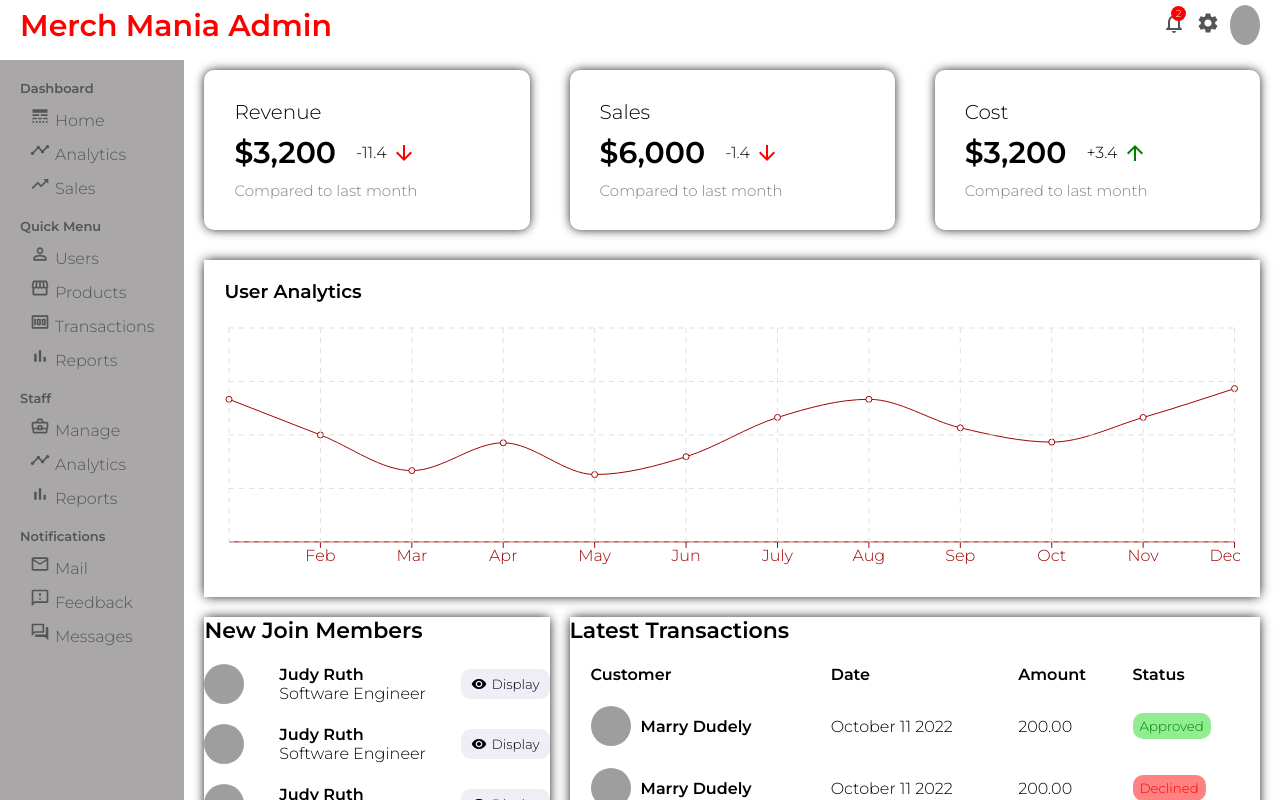
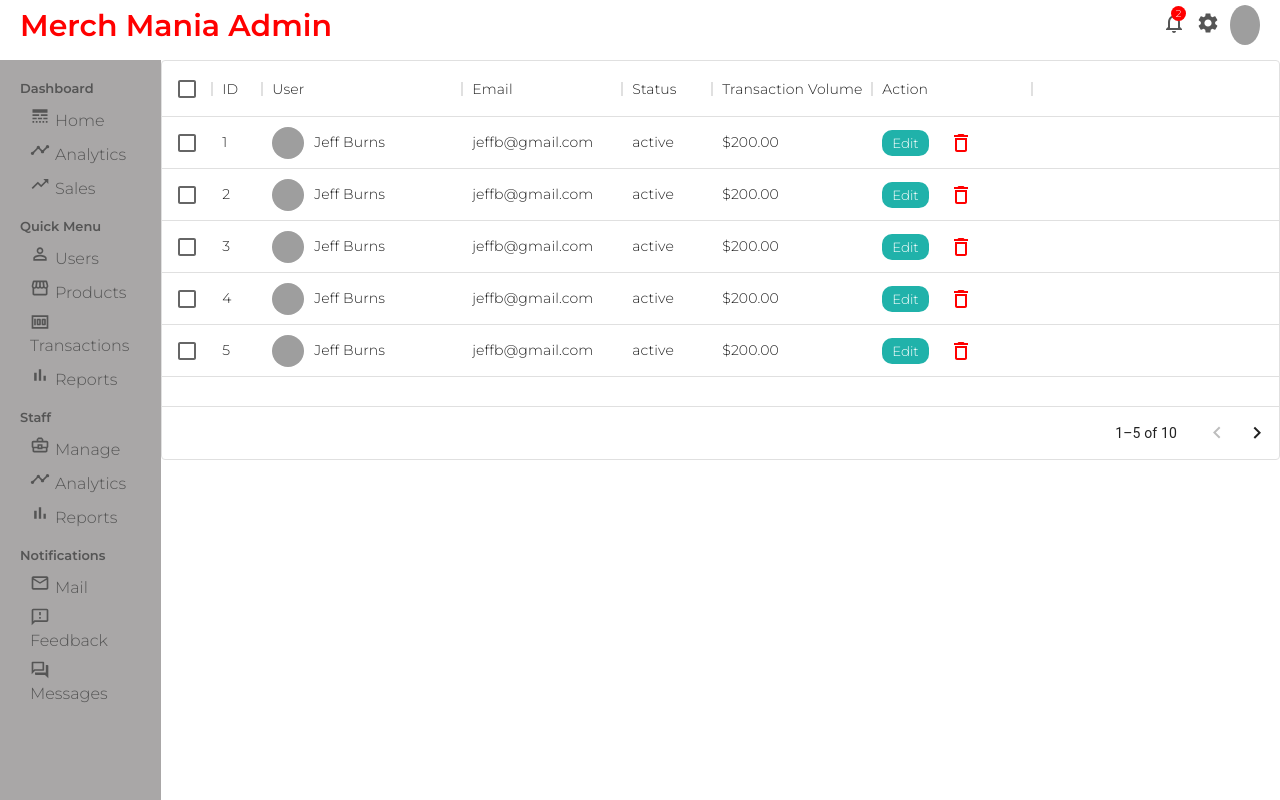
Before and after one commit to domludejesus/merch-mania-ecommerce, a React (Create React App) app in the folder merch-mania-admin/: page /users in a window 1280 px wide. Shown: the top 800 px of the page. Built offline with nearby package versions, Linux system fonts and the light colour scheme; grey boxes are pictures that could not be loaded.

Commit message:
material ui table for admin added

```diff
--- a/merch-mania-admin/src/App.js
+++ b/merch-mania-admin/src/App.js
@@ -2,16 +2,21 @@ import Sidebar from "./components/sidebar/Sidebar";
 import Topbar from "./components/topbar/Topbar";
 import "./app.css"
 import Home from "./pages/home/Home";
+import { BrowserRouter as Router, Routes, Route, } from "react-router-dom";
+import UserList from "./pages/userList/UserList"
 
 function App() {
   return (
-    <div>
+    <Router>
       <Topbar/>
       <div className="container">
-          <Sidebar/>
-          <Home />
+          <Sidebar />
+          <Routes>
+            <Route path="/" element={<Home/>} />
+            <Route path="/users" element={<UserList />} />
+          </Routes>
       </div>
-    </div>
+    </Router>
   );
 }
 
--- a/merch-mania-admin/src/dummyData.js
+++ b/merch-mania-admin/src/dummyData.js
@@ -48,3 +48,86 @@ export const userData = [
         "Active User": 4300,
     },
 ];
+
+export const userRows = [
+  {
+    id: 1,
+    username: 'Jeff Burns',
+    avatar: "https://images.unsplash.com/photo-1438761681033-6461ffad8d80?ixlib=rb-4.0.3&ixid=MnwxMjA3fDB8MHxwaG90by1wYWdlfHx8fGVufDB8fHx8&auto=format&fit=crop&w=300&q=80",
+    email: "jeffb@gmail.com",
+    status: "active",
+    transaction: "$200.00"
+  },
+  {
+    id: 2,
+    username: 'Jeff Burns',
+    avatar: "https://images.unsplash.com/photo-1438761681033-6461ffad8d80?ixlib=rb-4.0.3&ixid=MnwxMjA3fDB8MHxwaG90by1wYWdlfHx8fGVufDB8fHx8&auto=format&fit=crop&w=300&q=80",
+    email: "jeffb@gmail.com",
+    status: "active",
+    transaction: "$200.00"
+  },
+  {
+    id: 3,
+    username: 'Jeff Burns',
+    avatar: "https://images.unsplash.com/photo-1438761681033-6461ffad8d80?ixlib=rb-4.0.3&ixid=MnwxMjA3fDB8MHxwaG90by1wYWdlfHx8fGVufDB8fHx8&auto=format&fit=crop&w=300&q=80",
+    email: "jeffb@gmail.com",
+    status: "active",
+    transaction: "$200.00"
+  },
+  {
+    id: 4,
+    username: 'Jeff Burns',
+    avatar: "https://images.unsplash.com/photo-1438761681033-6461ffad8d80?ixlib=rb-4.0.3&ixid=MnwxMjA3fDB8MHxwaG90by1wYWdlfHx8fGVufDB8fHx8&auto=format&fit=crop&w=300&q=80",
+    email: "jeffb@gmail.com",
+    status: "active",
+    transaction: "$200.00"
+  },
+  {
+    id: 5,
+    username: 'Jeff Burns',
+    avatar: "https://images.unsplash.com/photo-1438761681033-6461ffad8d80?ixlib=rb-4.0.3&ixid=MnwxMjA3fDB8MHxwaG90by1wYWdlfHx8fGVufDB8fHx8&auto=format&fit=crop&w=300&q=80",
+    email: "jeffb@gmail.com",
+    status: "active",
+    transaction: "$200.00"
+  },
+  {
+    id: 6,
+    username: 'Jeff Burns',
+    avatar: "https://images.unsplash.com/photo-1438761681033-6461ffad8d80?ixlib=rb-4.0.3&ixid=MnwxMjA3fDB8MHxwaG90by1wYWdlfHx8fGVufDB8fHx8&auto=format&fit=crop&w=300&q=80",
+    email: "jeffb@gmail.com",
+    status: "active",
+    transaction: "$200.00"
+  },
+  {
+    id: 7,
+    username: 'Jeff Burns',
+    avatar: "https://images.unsplash.com/photo-1438761681033-6461ffad8d80?ixlib=rb-4.0.3&ixid=MnwxMjA3fDB8MHxwaG90by1wYWdlfHx8fGVufDB8fHx8&auto=format&fit=crop&w=300&q=80",
+    email: "jeffb@gmail.com",
+    status: "active",
+    transaction: "$200.00"
+  },
+  {
+    id: 8,
+    username: 'Jeff Burns',
+    avatar: "https://images.unsplash.com/photo-1438761681033-6461ffad8d80?ixlib=rb-4.0.3&ixid=MnwxMjA3fDB8MHxwaG90by1wYWdlfHx8fGVufDB8fHx8&auto=format&fit=crop&w=300&q=80",
+    email: "jeffb@gmail.com",
+    status: "active",
+    transaction: "$200.00"
+  },
+  {
+    id: 9,
+    username: 'Jeff Burns',
+    avatar: "https://images.unsplash.com/photo-1438761681033-6461ffad8d80?ixlib=rb-4.0.3&ixid=MnwxMjA3fDB8MHxwaG90by1wYWdlfHx8fGVufDB8fHx8&auto=format&fit=crop&w=300&q=80",
+    email: "jeffb@gmail.com",
+    status: "active",
+    transaction: "$200.00"
+  },
+  {
+    id: 10,
+    username: 'Jeff Burns',
+    avatar: "https://images.unsplash.com/photo-1438761681033-6461ffad8d80?ixlib=rb-4.0.3&ixid=MnwxMjA3fDB8MHxwaG90by1wYWdlfHx8fGVufDB8fHx8&auto=format&fit=crop&w=300&q=80",
+    email: "jeffb@gmail.com",
+    status: "active",
+    transaction: "$200.00"
+  },
+];
--- /dev/null
+++ b/merch-mania-admin/src/pages/userList/UserList.jsx
@@ -0,0 +1,66 @@
+import "./userList.css"
+import { DataGrid } from '@mui/x-data-grid';
+import { DeleteOutline } from "@material-ui/icons";
+import { userRows } from '../../dummyData.js'
+import { Link } from "react-router-dom"
+import { useState } from "react"
+
+export default function UserList() {
+    const [data,setData] = useState(userRows);
+
+    const handleDelete = (id)=> {
+      setData(data.filter(item=>item.id !== id)) //matches id for delete
+    };
+
+
+  const columns = [
+    { field: 'id', headerName: 'ID', width: 30 },
+    { field: 'user', headerName: 'User', width: 200, renderCell: (params)=>{
+        return (
+          <div className="userListUser">
+              <img className="userListImg" src={params.row.avatar} alt="" />
+              {params.row.username}
+          </div>
+        )
+    } },
+    { field: 'email', headerName: 'Email', width: 160 },
+    {
+      field: 'status',
+      headerName: 'Status',
+      width: 90,
+    },
+    {
+      field: 'transaction',
+      headerName: 'Transaction Volume',
+      width: 160,
+    },
+    {
+      field: 'action',
+      headerName: 'Action',
+      width: 160,
+      renderCell: (params) => {
+        return (
+          <>
+            <Link to={"/user"+params.row.id}>
+              <button className="userListEdit"> Edit</button>
+            </Link>
+            <DeleteOutline className="userListDelete" onClick={()=>handleDelete(params.row.id)}/>
+          </>
+        )
+      }
+    },
+  ];
+
+  return (
+    <div style={{ height: 400, width: '100%' }}>
+      <DataGrid
+        rows={data}
+        disableSelectionOnClick
+        columns={columns}
+        pageSize={5}
+        rowsPerPageOptions={[5]}
+        checkboxSelection
+      />
+    </div>
+  );
+}
--- /dev/null
+++ b/merch-mania-admin/src/pages/userList/userList.css
@@ -0,0 +1,32 @@
+.userList {
+    flex: 4;
+}
+
+.userListUser {
+  display: flex;
+  align-items: center;
+}
+
+.userListImg {
+    width: 32px;
+    height: 32px;
+    border-radius: 50%;
+    object-fit: cover;
+    margin-right: 10px;
+}
+
+.userListEdit {
+    border: none;
+    border-radius: 10px;
+    padding: 5px 10px;
+    background-color: lightseagreen;
+    color: white;
+    cursor: pointer;
+    margin-right: 20px;
+
+}
+
+.userListDelete {
+    color: red;
+    cursor: pointer;
+}
```
Also changed, not shown: merch-mania-admin/package.json (+10 -0 lines), 1 other file (tests, documents, lock files or other folders).
